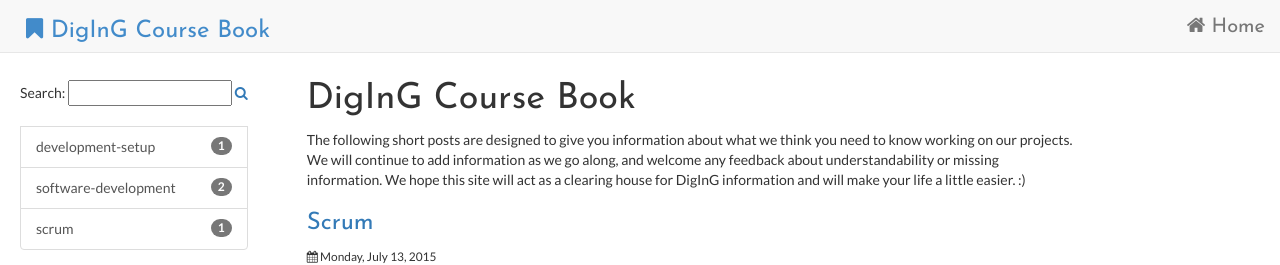
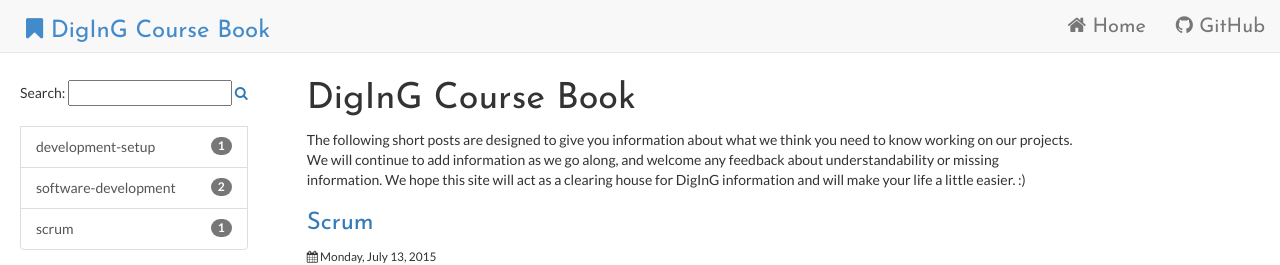
Before and after one commit to diging/course-book, a Jekyll site: the page built from index.html, in a window 1280 px wide. Shown: the top 265 px of the page. Built offline with Jekyll 4.4.1, drawn with Linux system fonts in a browser that asks for light colours; nearby versions of some CDN libraries.

Commit message:
added menu link to github

```diff
--- a/_data/menu.yml
+++ b/_data/menu.yml
@@ -4,3 +4,7 @@ mainmenu:
     url: "/"
     text: "Home"
     icon_class: "fa-home"
+  github:
+    url: "https://github.com/diging"
+    text: "GitHub"
+    icon_class: "fa-github"
--- a/assets/js/site.js
+++ b/assets/js/site.js
@@ -27,10 +27,10 @@ $.ajax({
 
 $("#search_button").click(function(event) {
 	div = $(this).closest('#search_div');
-	box = div.find("#search_box")
+	box = div.find("#search_box");
 	term = $(box).first().val();
 	window.location.href = $(this).attr("data-href") + "?query=" + escape(term);
-})
+});
 
 function show_results(catalog){
 	var vars = [], hash;
@@ -52,7 +52,6 @@ function show_results(catalog){
 		url = element.ref;
 		title = catalog[url]["title"];
 		excerpt = catalog[url]["excerpt"];
-		//results = store.map(function(elem) {return elem.ref == element.ref});
 
 		var text = "<li><a href=\"{{ site.baseurl }}/" + url + "\">" + title + "</a><br>" + decodeURI(excerpt) + "</li>";
 		$("#search_results").append(text);
```
